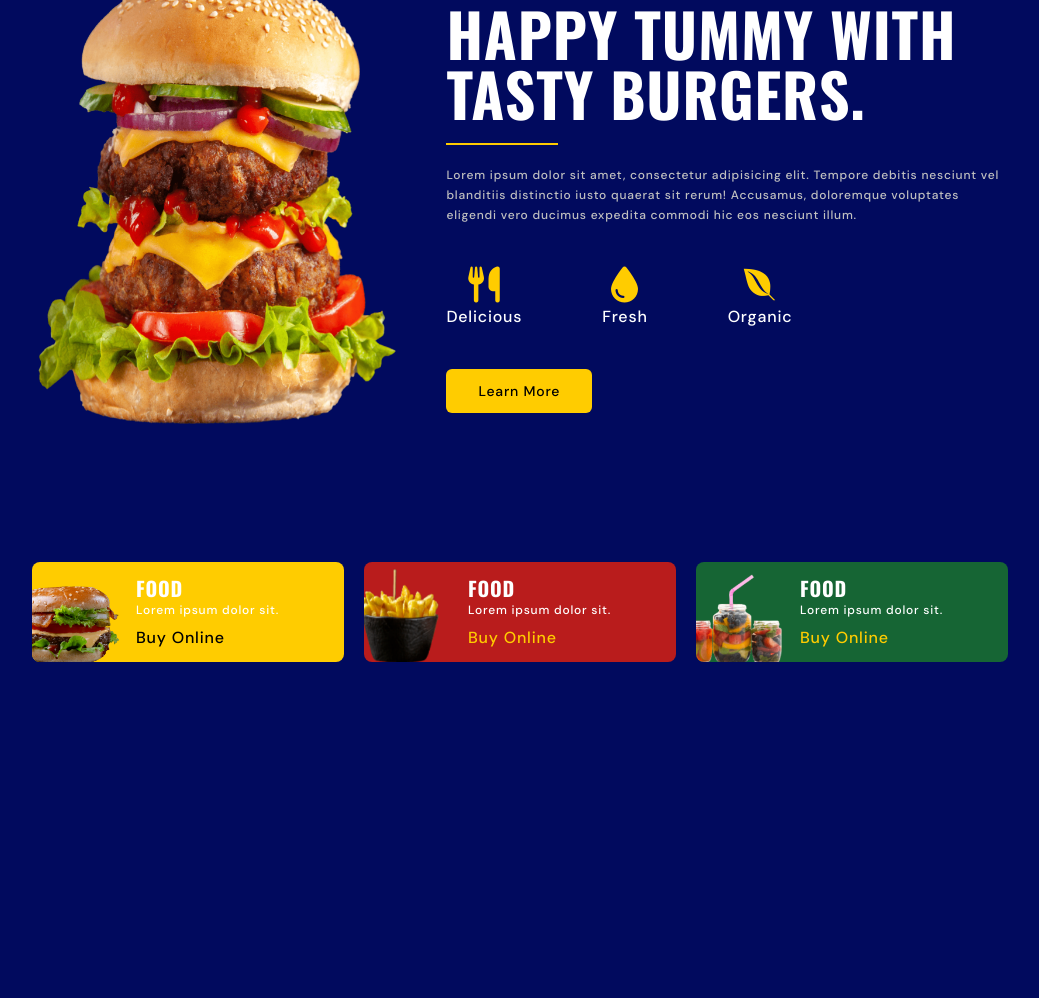
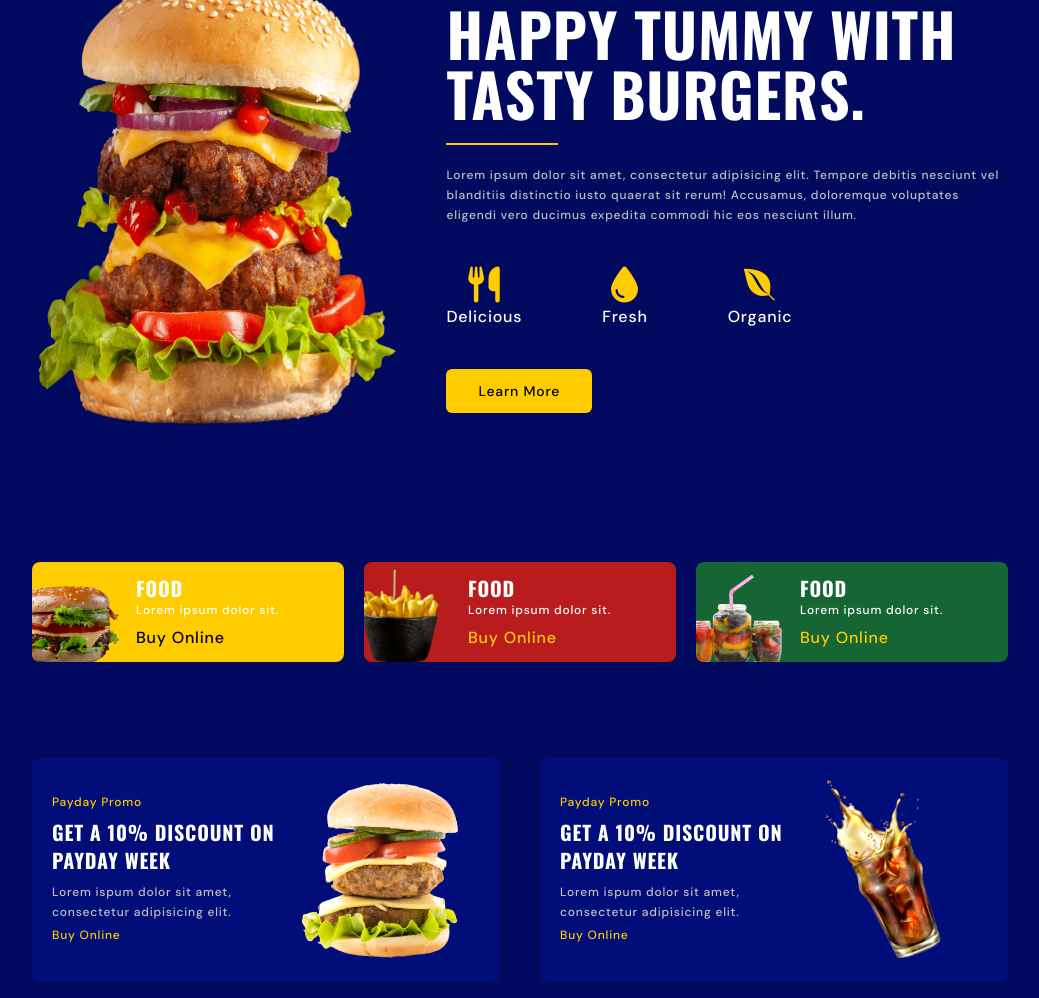
Before and after one commit to AmanKumarWeb19/Burger_Project, a website: page src/index.html in a window 1280 px wide. Shown: the part 130-1128 px from the top of the page, without its empty margins (120-1159 px from the left). Before the commit the page ends 808 px from the top, so only its background shows below. Drawn offline with nearby package versions, Linux system fonts and the light colour scheme.

Commit message:
complete promo section

```diff
--- a/src/index.html
+++ b/src/index.html
@@ -215,6 +215,48 @@
 
       <!--~~~~~~~~~~~~~~~ Promo ~~~~~~~~~~~~~~~-->
 
+      <section id="promo">
+        <div class="container flex flex-col gap-5 lg:gap-10 lg:flex-row">
+          <!--  card 1 -->
+          <div
+            class="bg-primaryColorLight flex flex-col p-5 rounded-lg md:flex-row md:items-center lg:flex-row-reverse lg:flex-1"
+          >
+            <img
+              src="img/promo-1.png"
+              alt="promo"
+              class="w-40 mx-auto hover:animate-movingY md:mx-5"
+            />
+            <div class="space-y-2 pt-5 md:pt-0">
+              <p class="text-xs text-secondaryColor">Payday Promo</p>
+              <h3 class="card__title">GET A 10% DISCOUNT ON PAYDAY WEEK</h3>
+              <p class="paragraph">
+                Lorem ispum dolor sit amet, consectetur adipisicing elit.
+              </p>
+              <a href="#" class="text-xs text-secondaryColor">Buy Online</a>
+            </div>
+          </div>
+
+          <!--  card 2 -->
+          <div
+            class="bg-primaryColorLight flex flex-col p-5 rounded-lg md:flex-row md:items-center lg:flex-row-reverse lg:flex-1"
+          >
+            <img
+              src="img/promo-2.png"
+              alt="promo 2"
+              class="w-40 mx-auto hover:animate-movingY md:mx-5"
+            />
+            <div class="space-y-2 pt-5 md:pt-0">
+              <p class="text-xs text-secondaryColor">Payday Promo</p>
+              <h3 class="card__title">GET A 10% DISCOUNT ON PAYDAY WEEK</h3>
+              <p class="paragraph">
+                Lorem ispum dolor sit amet, consectetur adipisicing elit.
+              </p>
+              <a href="#" class="text-xs text-secondaryColor">Buy Online</a>
+            </div>
+          </div>
+        </div>
+      </section>
+
       <!--~~~~~~~~~~~~~~~ About ~~~~~~~~~~~~~~~-->
 
       <!--~~~~~~~~~~~~~~~ Menu ~~~~~~~~~~~~~~~-->
```
Also changed, not shown: dist/output.css.
